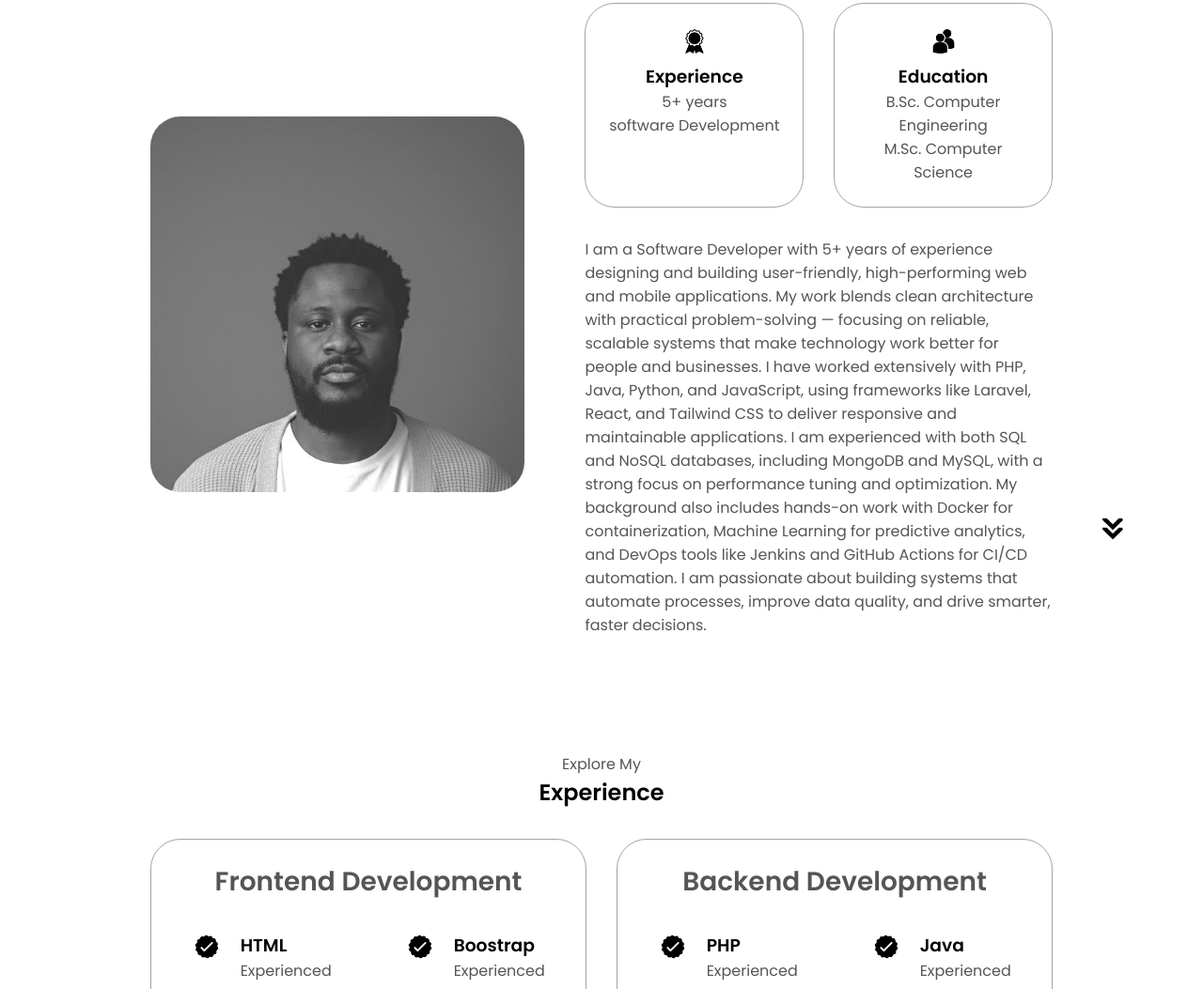
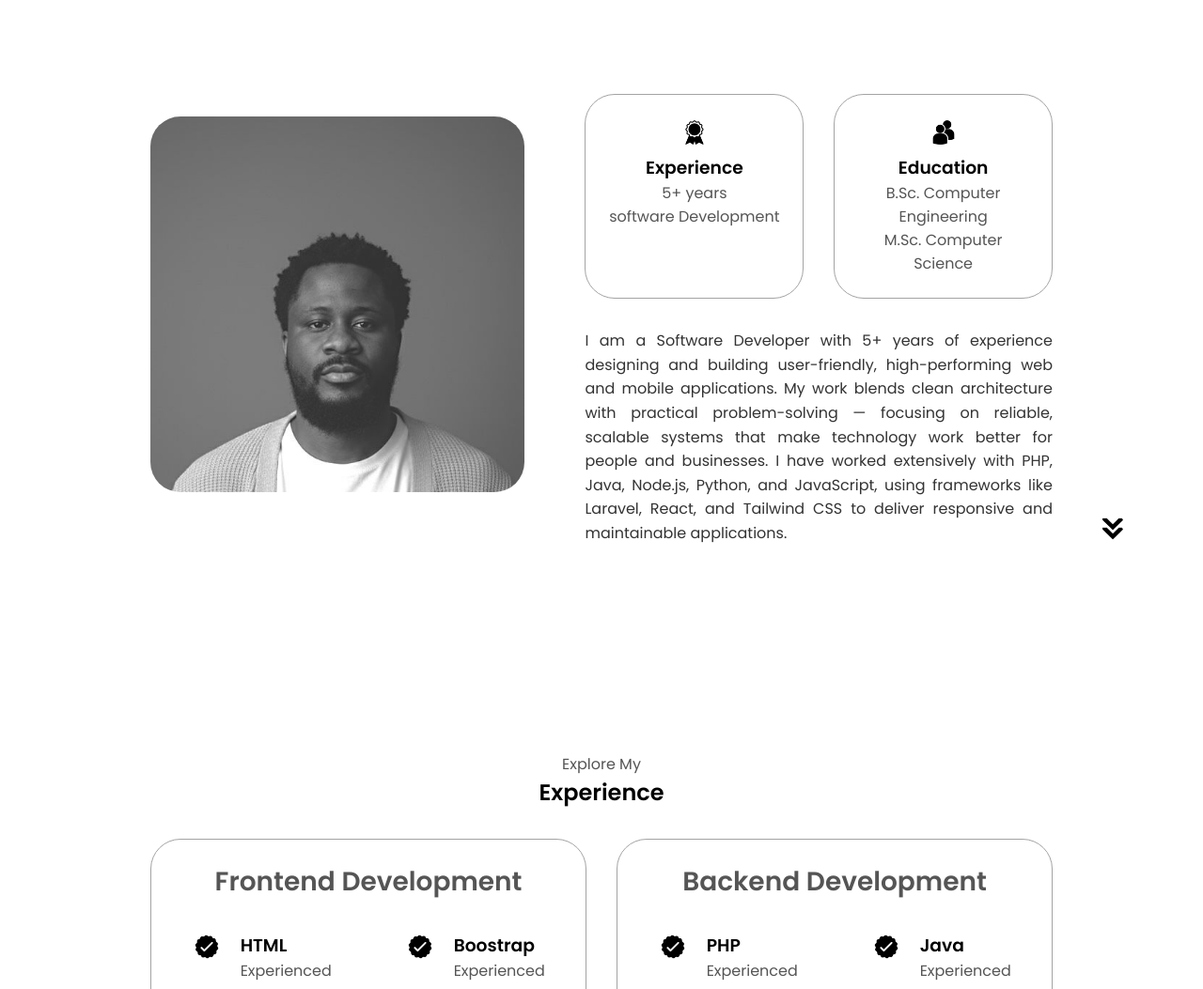
Before and after one commit to gbolahan7/web-portfolio, a plain HTML site: page index.html in a window 1280 px wide. Shown: the part 1108-2161 px from the top of the page at 94% size. Drawn offline with nearby package versions, Linux system fonts and the light colour scheme.

Commit message:
texts fix

```diff
--- a/index.html
+++ b/index.html
@@ -116,11 +116,11 @@
           <p>
             I am a Software Developer with 5+ years of experience designing and building user-friendly, high-performing web and mobile applications.
             My work blends clean architecture with practical problem-solving — focusing on reliable, scalable systems that make technology work better for people and businesses.
-            I have worked extensively with PHP, Java, Python, and JavaScript, using frameworks like Laravel, React, and Tailwind CSS to deliver responsive and maintainable applications.
-            I am experienced with both SQL and NoSQL databases, including MongoDB and MySQL, with a strong focus on performance tuning and optimization.
+            I have worked extensively with PHP, Java, Node.js, Python, and JavaScript, using frameworks like Laravel, React, and Tailwind CSS to deliver responsive and maintainable applications.
+            <!-- I am experienced with both SQL and NoSQL databases, including MongoDB and MySQL, with a strong focus on performance tuning and optimization.
             My background also includes hands-on work with Docker for containerization, Machine Learning for predictive analytics, and DevOps tools like Jenkins and GitHub Actions for CI/CD automation.
             I am passionate about building systems that automate processes, improve data quality, and drive smarter, faster decisions.
-
+       -->
           </p>
         </div>
       </div>
--- a/style.css
+++ b/style.css
@@ -198,6 +198,16 @@ section {
     font-size: 1.75rem;
     margin-bottom: 1rem;
   }
+
+
+  .text-container p {
+  text-align: justify;       /* aligns text evenly left and right */
+  text-justify: inter-word;  /* distributes spacing between words */
+  line-height: 1.6;          /* improves readability */
+  font-size: 1rem;
+  color: #333;
+}
+
 /*
   .title {
     font-size: 3rem;
```
